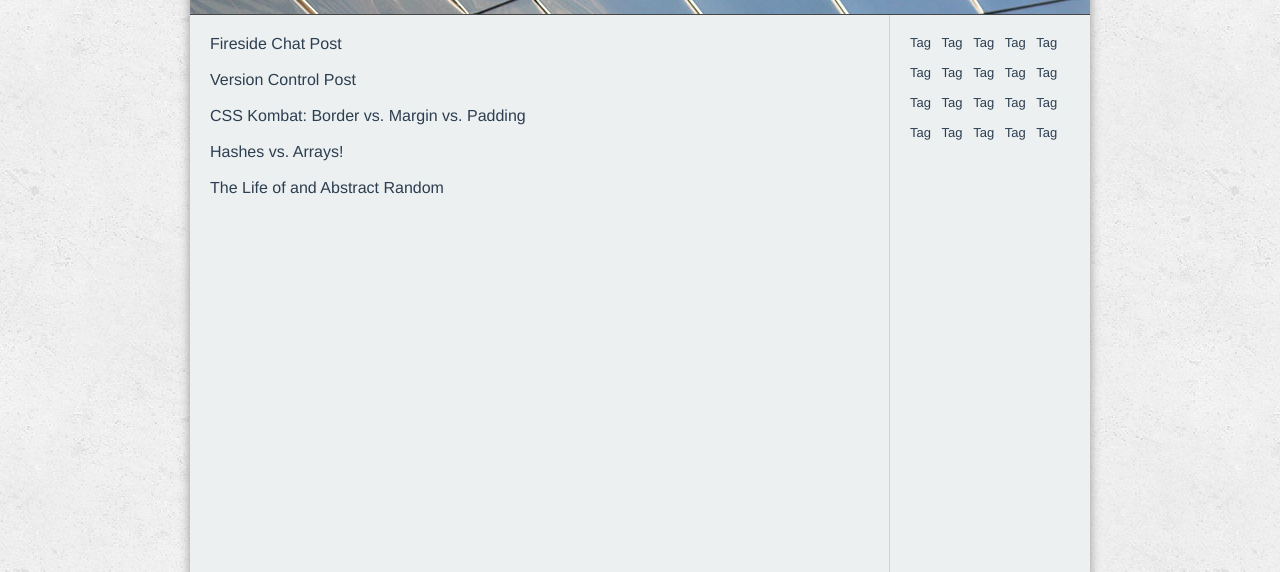
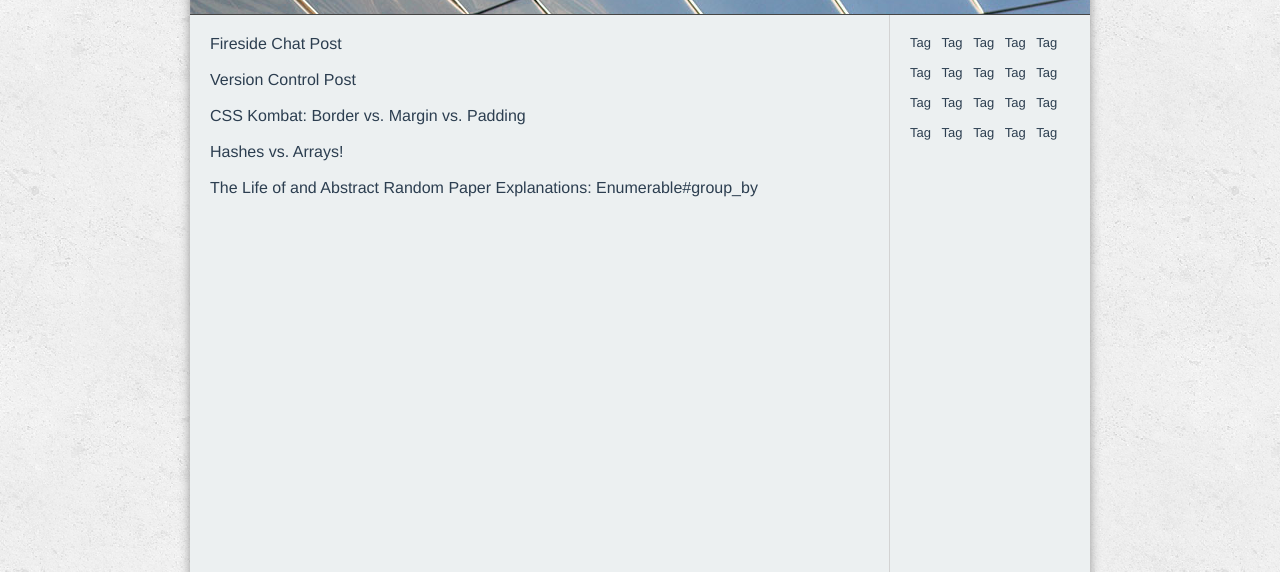
Before and after one commit to fu1two/fu1two.github.io, a plain HTML site: page blog/index.html in a window 1280 px wide. Shown: the part 167-739 px from the top of the page. Drawn offline with nearby package versions, Linux system fonts and the light colour scheme; files whose address does not match are found by name.

Commit message:
Added new blog post link.

```diff
--- a/blog/index.html
+++ b/blog/index.html
@@ -38,6 +38,7 @@
 		        <a href = "http://fu1two.github.io/blog/t2-css-design.html">CSS Kombat: Border vs. Margin vs. Padding</a><br /><br />
 		        <a href = "http://fu1two.github.io/blog/t3-arrays-hashes.html">Hashes vs. Arrays!</a><br /><br />
 		        <a href = "http://fu1two.github.io/blog/c3_thinking-style.html">The Life of and Abstract Random</a>
+		        <a href = "http://fu1two.github.io/blog/t4-enumerable-methods.html">Paper Explanations: Enumerable#group_by</a>
 	    	</div>
 
 		<div class="push"></div>
```
